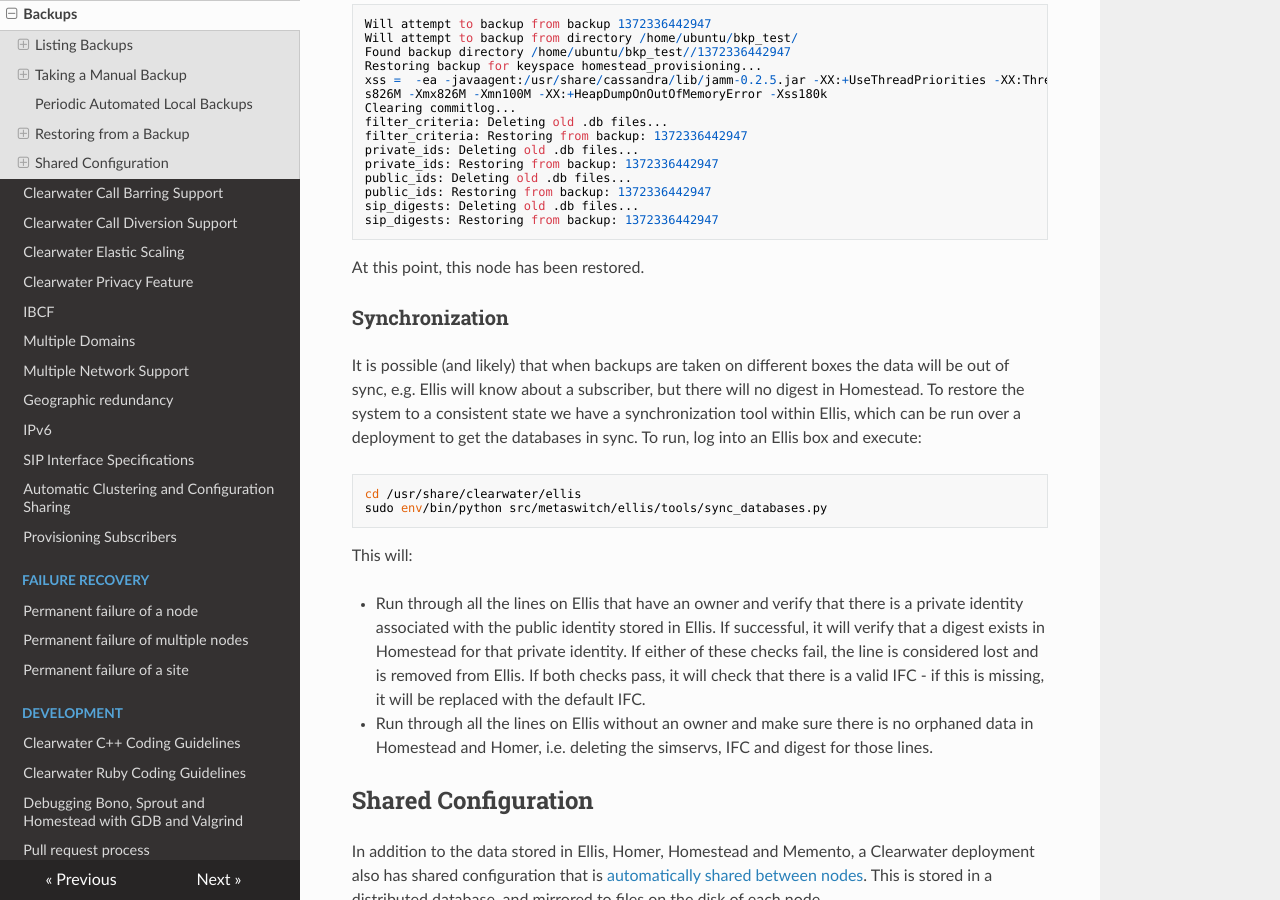
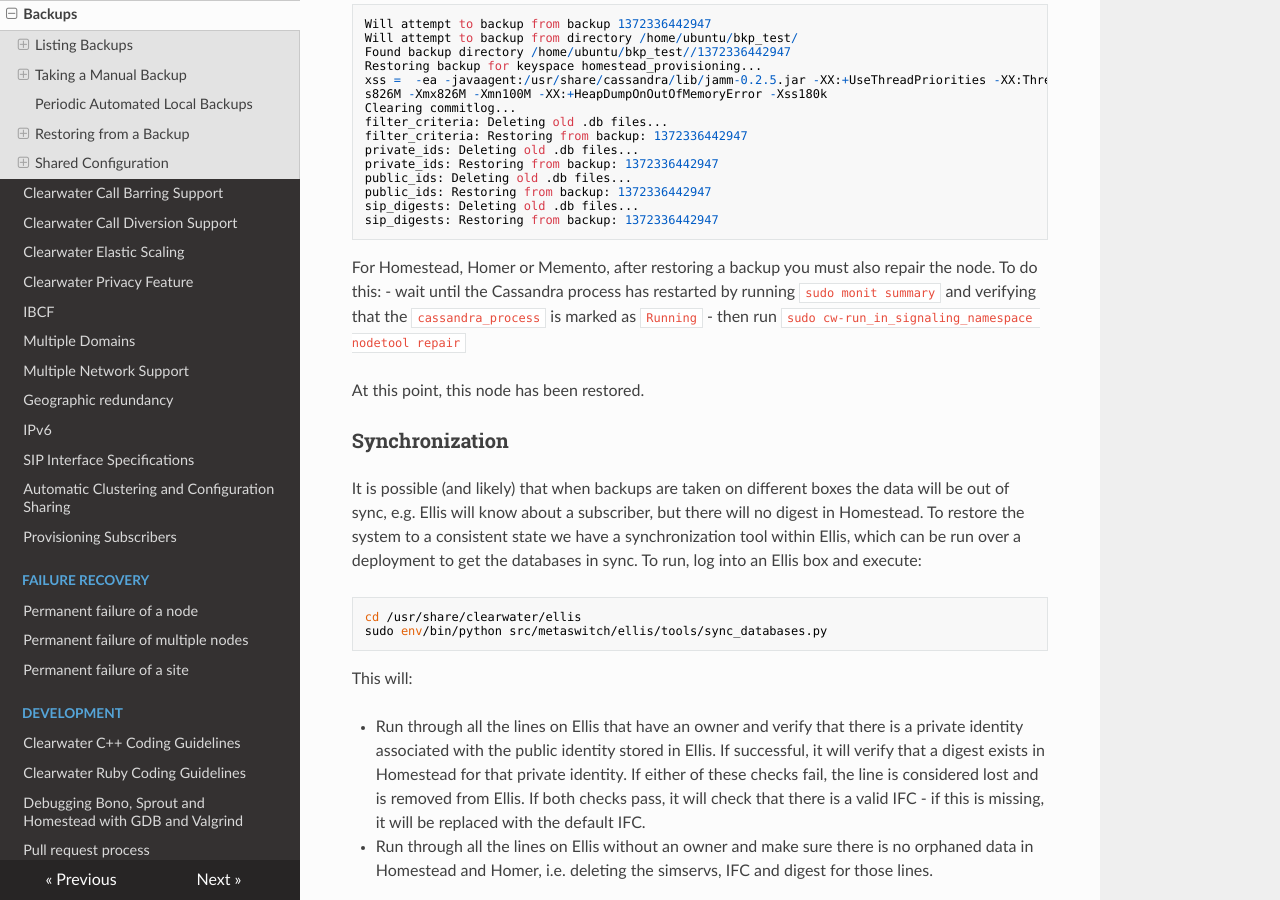
Before and after one commit to Metaswitch/clearwater-readthedocs, an MkDocs documentation site: the page built from docs/Backups.md, in a window 1280 px wide and 900 px high, scrolled down 4827 px. Built offline with MkDocs 1.6.1, drawn with Linux system fonts in a browser that asks for light colours; nearby versions of some CDN libraries; old or Windows-style settings are respelled for this version of MkDocs.

Commit message:
Run nodetool repair after restoring a cassandra backup

```diff
--- a/docs/Backups.md
+++ b/docs/Backups.md
@@ -183,6 +183,10 @@ Homestead, Homer or Memento will produce output of the following form.
     sip_digests: Deleting old .db files...
     sip_digests: Restoring from backup: 1372336442947
 
+For Homestead, Homer or Memento, after restoring a backup you must also repair the node. To do this:
+- wait until the Cassandra process has restarted by running `sudo monit summary` and verifying that the `cassandra_process` is marked as `Running`
+- then run `sudo cw-run_in_signaling_namespace nodetool repair`
+
 At this point, this node has been restored.
 
 ### Synchronization
```
